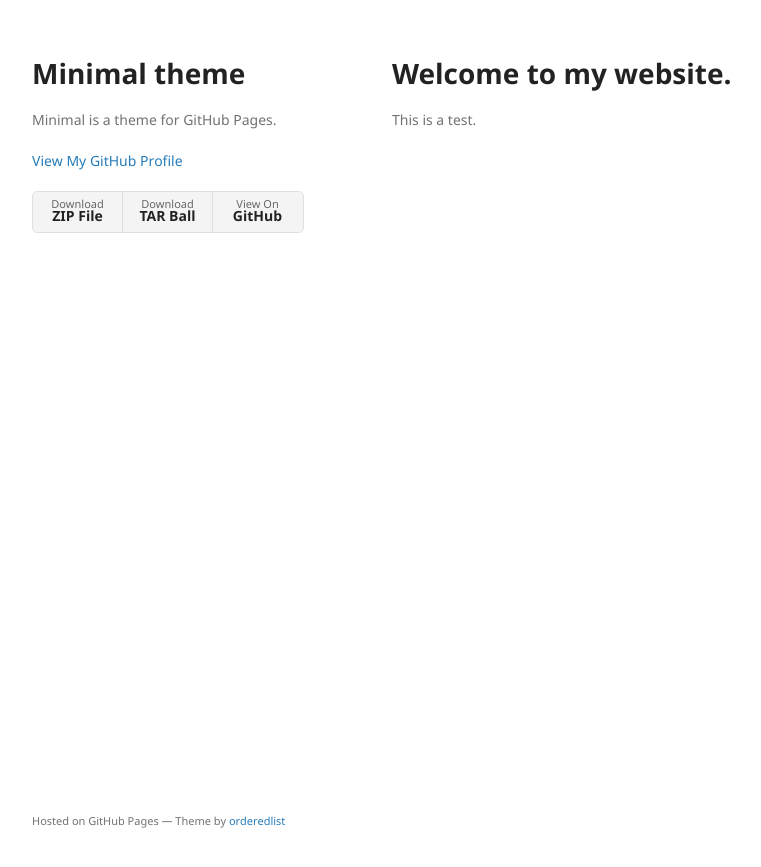
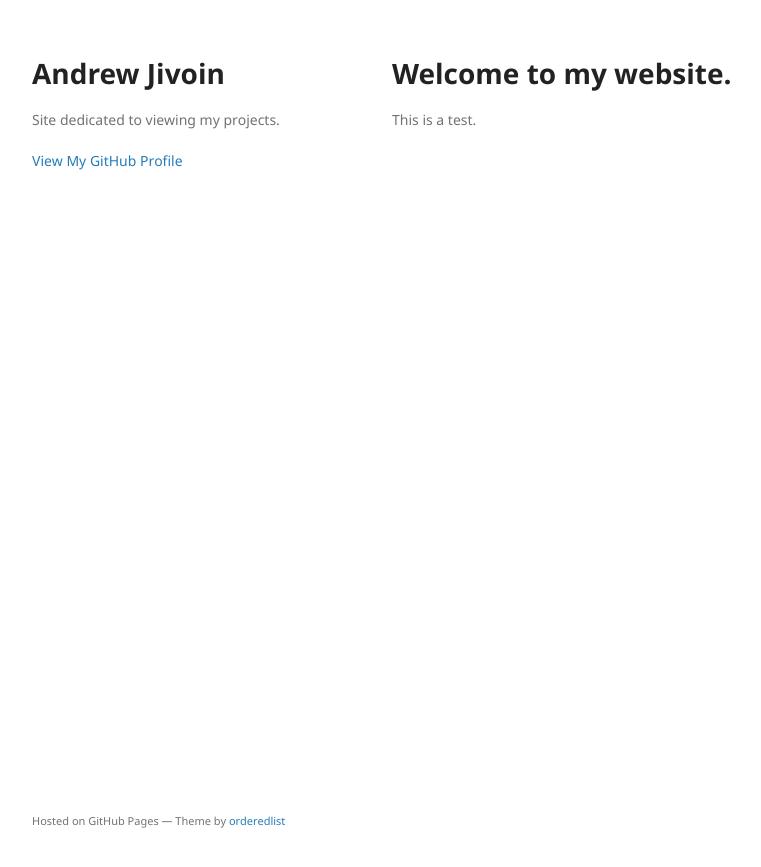
Before and after one commit to ajivoin/ajivoin.github.io, a Jekyll site: the page built from index.md, in a window 1280 px wide. Shown: the top 867 px of the page, without its empty margins (178-939 px from the left). Built offline with Jekyll 4.4.1, drawn with Linux system fonts in a browser that asks for light colours; our own code applies the rules of GitHub Pages for plain Markdown files.

Commit message:
Wording fix.

```diff
--- a/_config.yml
+++ b/_config.yml
@@ -1,5 +1,4 @@
-title: Minimal theme
-description: Minimal is a theme for GitHub Pages.
-show_downloads: true
+title: Andrew Jivoin
+description: Site dedicated to viewing my projects.
 google_analytics:
-theme:
+theme: jekyll-theme-minimal
```
